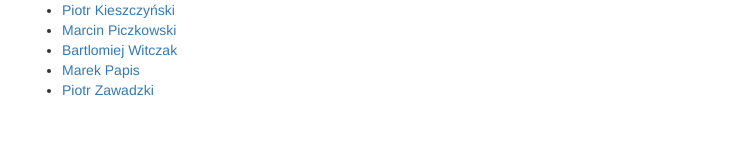
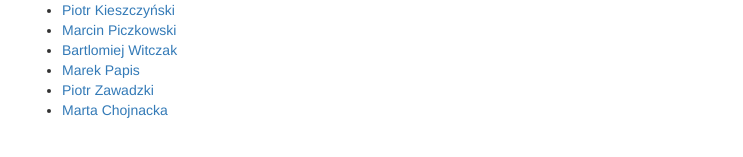
Before and after one commit to microhackathon-2015-03-juglodz/microhackathon-2015-03-juglodz.github.io, a Jekyll site: the page built from index.md, in a window 1280 px wide and 900 px high, scrolled down 3129 px. Shown: the part 735-892 px from the top of the window, without its empty margins (268-1011 px from the left). Built offline with Jekyll 4.4.1, drawn with Linux system fonts in a browser that asks for light colours; Markdown is read by kramdown in place of the engine named in the settings.

Commit message:
Update attendees.yml
added Marta Chojnacka user

```diff
--- a/_data/attendees.yml
+++ b/_data/attendees.yml
@@ -71,3 +71,6 @@
 
 - name: Piotr Zawadzki
   github_username: pzawadzki82
+
+- name: Marta Chojnacka
+  github_username: chomartek
```
